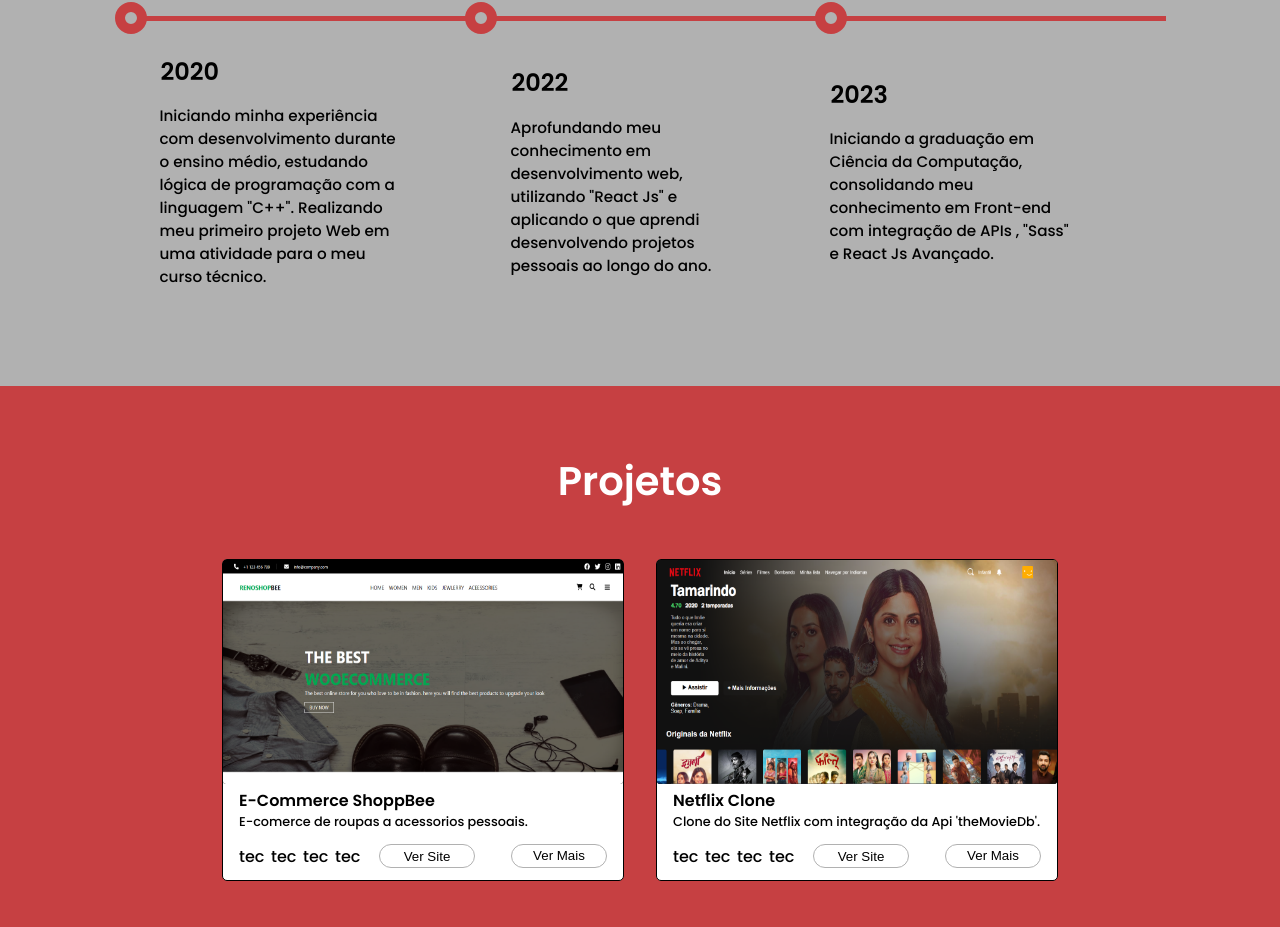
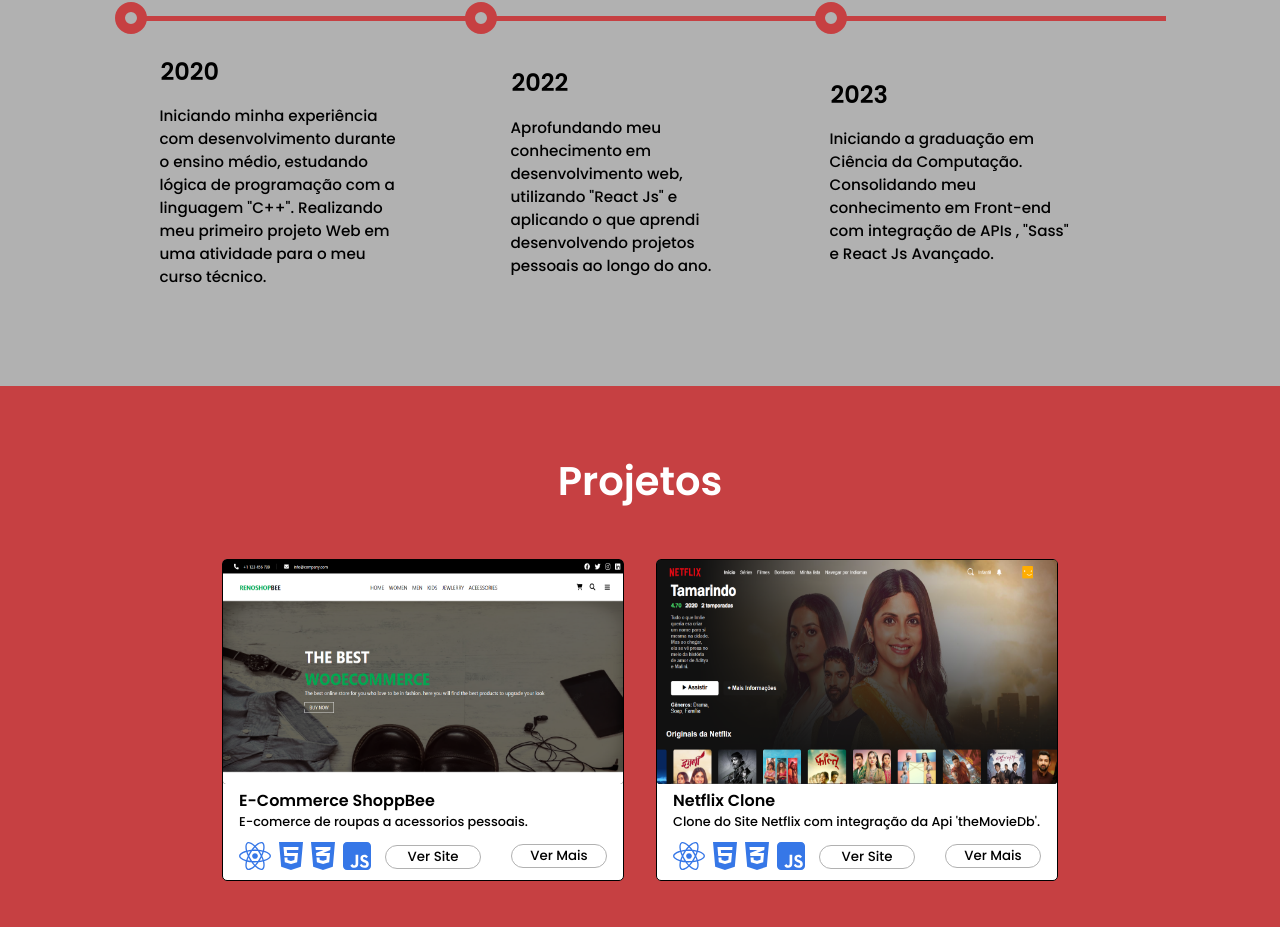
Before and after one commit to williamwallace076/Site-portifolio, a React (Vite) app: page / in a window 1280 px wide. Shown: the part 1398-2325 px from the top of the page. Built offline with nearby package versions, Linux system fonts and the light colour scheme.

Commit message:
alter: project-cards modfied

```diff
--- a/src/Components/Body/AboutMe/AboutMe.jsx
+++ b/src/Components/Body/AboutMe/AboutMe.jsx
@@ -81,7 +81,7 @@
                     </TemplineInfoItem>
                     <TemplineInfoItem>
                         <h2>2023</h2>
-                        <p>Iniciando a graduação em Ciência da Computação, consolidando meu conhecimento em Front-end com integração de APIs , "Sass" e React Js Avançado.
+                        <p>Iniciando a graduação em Ciência da Computação. Consolidando meu conhecimento em Front-end com integração de APIs , "Sass" e React Js Avançado.
                             </p>
                     </TemplineInfoItem>
                 </TemplineInfoArea>
--- a/src/Components/Body/ContactMe/ContactMe.jsx
+++ b/src/Components/Body/ContactMe/ContactMe.jsx
@@ -38,8 +38,6 @@
                             </ItemContactList>
 
                        </ContactList>
-
-                        <div>Redes sociais</div>
                     </ContactInfo>
                 </ContactInfoArea>
 
--- a/src/Components/Body/Main/Main.jsx
+++ b/src/Components/Body/Main/Main.jsx
@@ -5,6 +5,7 @@
 import { faChevronDown } from '@fortawesome/free-solid-svg-icons';
 
 import {faSquareJs,faReact,faHtml5, faCss3Alt, faSass, faGithub} from "@fortawesome/free-brands-svg-icons";
+
 
 
 const Main = () => {
--- a/src/Components/Body/Projects/ProjectItem/ProjectItem.jsx
+++ b/src/Components/Body/Projects/ProjectItem/ProjectItem.jsx
@@ -1,7 +1,9 @@
 import React from 'react';
-import {AreaItemInfo, ButtonItem, ImgItem, Item, SeeMoreArea, TecnoItemArea} from "./Style_ProjectItem"
+import {AreaItemInfo, ButtonItem, ImgItem, Item, SeeMoreArea, TecnoItemArea} from "./Style_ProjectItem";
 
-const ProjectItem = ({classname, title, subtitle, link, thumbnail}) => {
+import { FontAwesomeIcon } from '@fortawesome/react-fontawesome';
+
+const ProjectItem = ({classname, title, subtitle, link, thumbnail, tec1, tec2, tec3, tec4}) => {
 
     return (
         <Item className={classname}>
@@ -13,13 +15,13 @@
                 <p>{subtitle}</p>
                 <SeeMoreArea>
                     <TecnoItemArea>
-                        <span>tec</span>
-                        <span>tec</span>
-                        <span>tec</span>
-                        <span>tec</span>
+                        <FontAwesomeIcon className='icon-tec' icon={tec1} size='2xl' style={{color:"#3677e7",}} />
+                        <FontAwesomeIcon className='icon-tec' icon={tec2} size='2xl' style={{color:"#3677e7",}} />
+                        <FontAwesomeIcon className='icon-tec' icon={tec3} size='2xl' style={{color:"#3677e7",}} />
+                        <FontAwesomeIcon className='icon-tec' icon={tec4} size='2xl' style={{color:"#3677e7",}} />
                     </TecnoItemArea>
                     <a href={link}><ButtonItem >Ver Site</ButtonItem></a>
-                    <ButtonItem >Ver Mais</ButtonItem>
+                    <ButtonItem className='seeMore'>Ver Mais</ButtonItem>
                 </SeeMoreArea>
             </AreaItemInfo>
         </Item>
--- a/src/Components/Body/Projects/ProjectItem/Style_ProjectItem.js
+++ b/src/Components/Body/Projects/ProjectItem/Style_ProjectItem.js
@@ -58,7 +58,6 @@
 `
 
 export const SeeMoreArea = styles.div`
-
     width: 100%;
     height: 4rem;
 
@@ -96,6 +95,8 @@
     height: 1.5rem;
     background-color: #fff;
 
+    font-family: var(--theme-font-Poppins);
+
     border: 1px solid var(--theme-color--gray);
     border-radius: 1rem;
     margin-right: 1rem;
--- a/src/Components/Body/Projects/Projects.jsx
+++ b/src/Components/Body/Projects/Projects.jsx
@@ -11,6 +11,10 @@
 import thumbTodolist from "../../../assets/imgs/todolist.png";
 import thumbMarvel from "../../../assets/imgs/Marvel.png";
 
+
+// import { FontAwesomeIcon } from '@fortawesome/react-fontawesome';
+import {faSquareJs,faReact,faHtml5, faCss3Alt, faSass, faGithub} from "@fortawesome/free-brands-svg-icons";
+
 const Projects = () => {
     return (
         <ProjectsSection>
@@ -20,27 +24,27 @@
                 <AreaProjectItemXl>
 
                     <ProjectItem classname="xl" title = "E-Commerce ShoppBee"  subtitle = "E-comerce de roupas a acessorios pessoais."
-                     link="https://ecomerce-puce.vercel.app/" thumbnail={thumbEcomerce} ></ProjectItem>
+                     link="https://ecomerce-puce.vercel.app/" thumbnail={thumbEcomerce} tec1={faReact} tec2={faHtml5} tec3={faCss3Alt} tec4={faSquareJs}></ProjectItem>
                     <ProjectItem classname="xl" title = "Netflix Clone"  subtitle= "Clone do Site Netflix com integração da Api 'theMovieDb'."
-                     link="https://netflix-clone-swart-sigma.vercel.app/" thumbnail={thumbNetflix} ></ProjectItem>
+                     link="https://netflix-clone-swart-sigma.vercel.app/" thumbnail={thumbNetflix}  tec1={faReact} tec2={faHtml5} tec3={faCss3Alt} tec4={faSquareJs}></ProjectItem>
 
                 </AreaProjectItemXl>
 
                 <AreaProjectItem>
 
                 <ProjectItem classname="mid" title="Spotfy Clone" subtitle="Clone da Landing Page de Planos Do Spotfy"
-                link="https://spotify-clone-eta-three.vercel.app/" thumbnail={thumbSpotfy} ></ProjectItem>
+                link="https://spotify-clone-eta-three.vercel.app/" thumbnail={thumbSpotfy} tec1={faReact} tec2={faHtml5} tec3={faCss3Alt} tec4={faSquareJs} ></ProjectItem>
 
                 <ProjectItem classname="mid" title="Flappy Bird" subtitle="Jogo Flappy Bird Com Lógica em JS"
-                link="https://flappybirdclone.vercel.app/" thumbnail={thumbFlipBird} ></ProjectItem>
+                link="https://flappybirdclone.vercel.app/" thumbnail={thumbFlipBird} tec1={faHtml5} tec2={faCss3Alt} tec3={faSquareJs} ></ProjectItem>
 
                 <ProjectItem classname="mid" title="Pokedex" subtitle="Lista de Cards de Pokemons"
-                link="https://williamwallace076.github.io/Pokedex/" thumbnail={thumbPokedex} ></ProjectItem>
+                link="https://williamwallace076.github.io/Pokedex/" thumbnail={thumbPokedex} tec1={faHtml5} tec2={faCss3Alt} tec3={faSquareJs} ></ProjectItem>
 
                 <ProjectItem classname="mid" title="List de Tarefas" subtitle="Gerenciamento de tarefas pessoais"
-                 link="https://todolist-seven-delta.vercel.app/" thumbnail={thumbTodolist} ></ProjectItem>
+                 link="https://todolist-seven-delta.vercel.app/" thumbnail={thumbTodolist} tec1={faReact} tec2={faHtml5} tec3={faCss3Alt} tec4={faSquareJs} ></ProjectItem>
                 <ProjectItem classname="mid" title="Seleção de personagem" subtitle="Menu de seleção de personagem Marvel"
-                 link="https://marvelpelectionplayer.vercel.app/" thumbnail={thumbMarvel} ></ProjectItem>
+                 link="https://marvelpelectionplayer.vercel.app/" thumbnail={thumbMarvel} tec1={faHtml5} tec2={faCss3Alt} tec3={faSquareJs}></ProjectItem>
                 {/* <ProjectItem classname="mid" title="" subtitle="" link="" thumbnail={"thumb"} ></ProjectItem>
                 <ProjectItem classname="mid" title="" subtitle="" link="" thumbnail={"thumb"} ></ProjectItem>
                 <ProjectItem classname="mid" title="" subtitle="" link="" thumbnail={"thumb"} ></ProjectItem>
--- a/src/Components/Body/Projects/Style_Projects.js
+++ b/src/Components/Body/Projects/Style_Projects.js
@@ -78,4 +78,20 @@
     row-gap: 2rem;
     column-gap: 2rem;
 
+
+    .mid{
+        .seeMore{
+            box-sizing: border-box;
+            margin-right:0.1rem;
+            margin-top: 0.1rem;
+        }
+        button{
+
+            width: max-content;
+        }
+        a{
+            width: 2rem;
+            margin-left:-1.5rem;
+        }
+    }
 `
--- a/src/Components/Header/Header.jsx
+++ b/src/Components/Header/Header.jsx
@@ -14,7 +14,7 @@
                     <LogoHeader>WillDev.</LogoHeader>
                     <FontAwesomeIcon icon={faCode} style={{color: "#d65151",}} />
                 </LogoContainer>
-                <SocialIcons >
+                <SocialIcons>
                     <IconsLink href="https://www.linkedin.com/in/william-wallace-4b7348237/"><FontAwesomeIcon icon={faLinkedin} size="xl" /></IconsLink>
                     <IconsLink href="https://github.com/williamwallace076"><FontAwesomeIcon icon={faGithub}  size="xl"/></IconsLink>
                 </SocialIcons>
```
